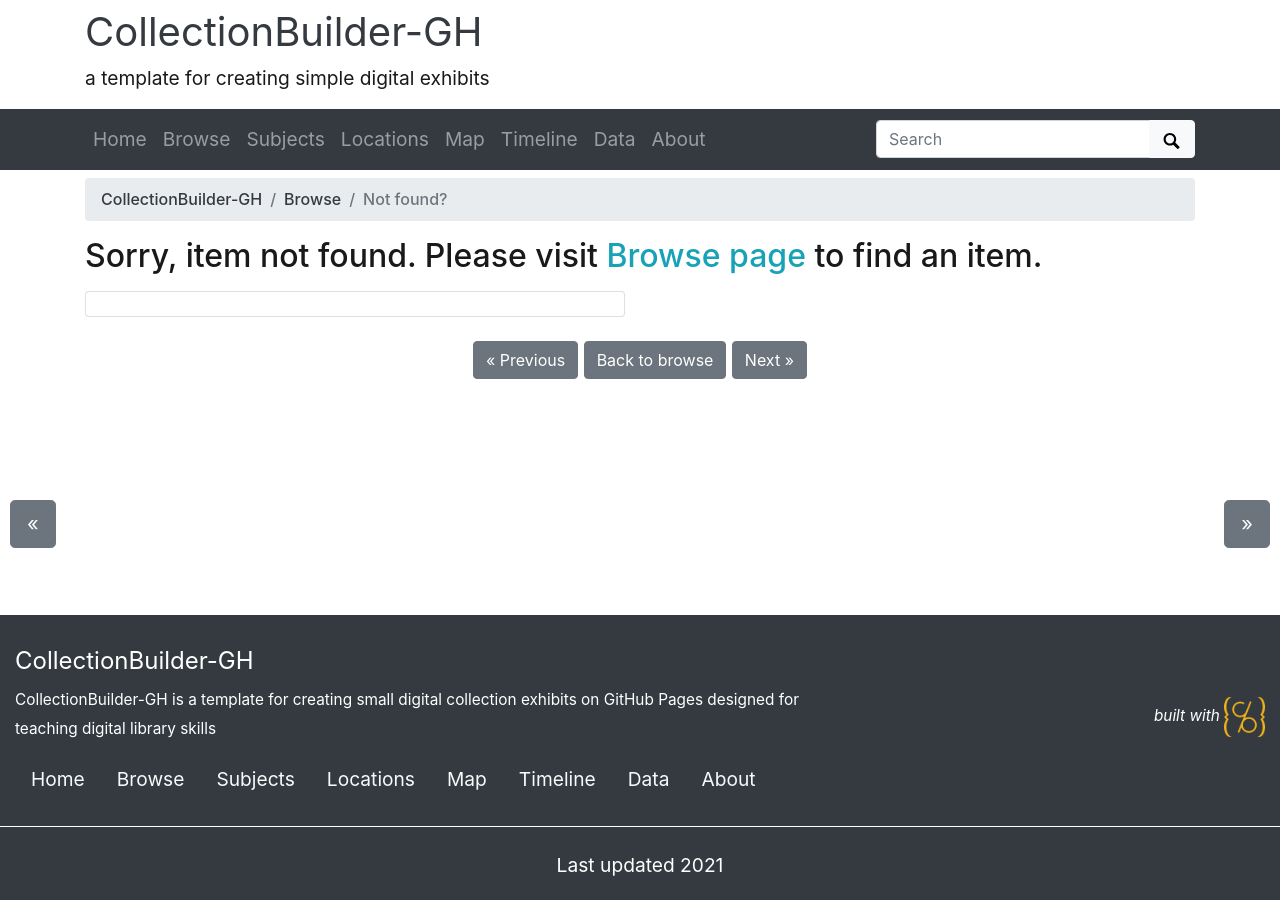
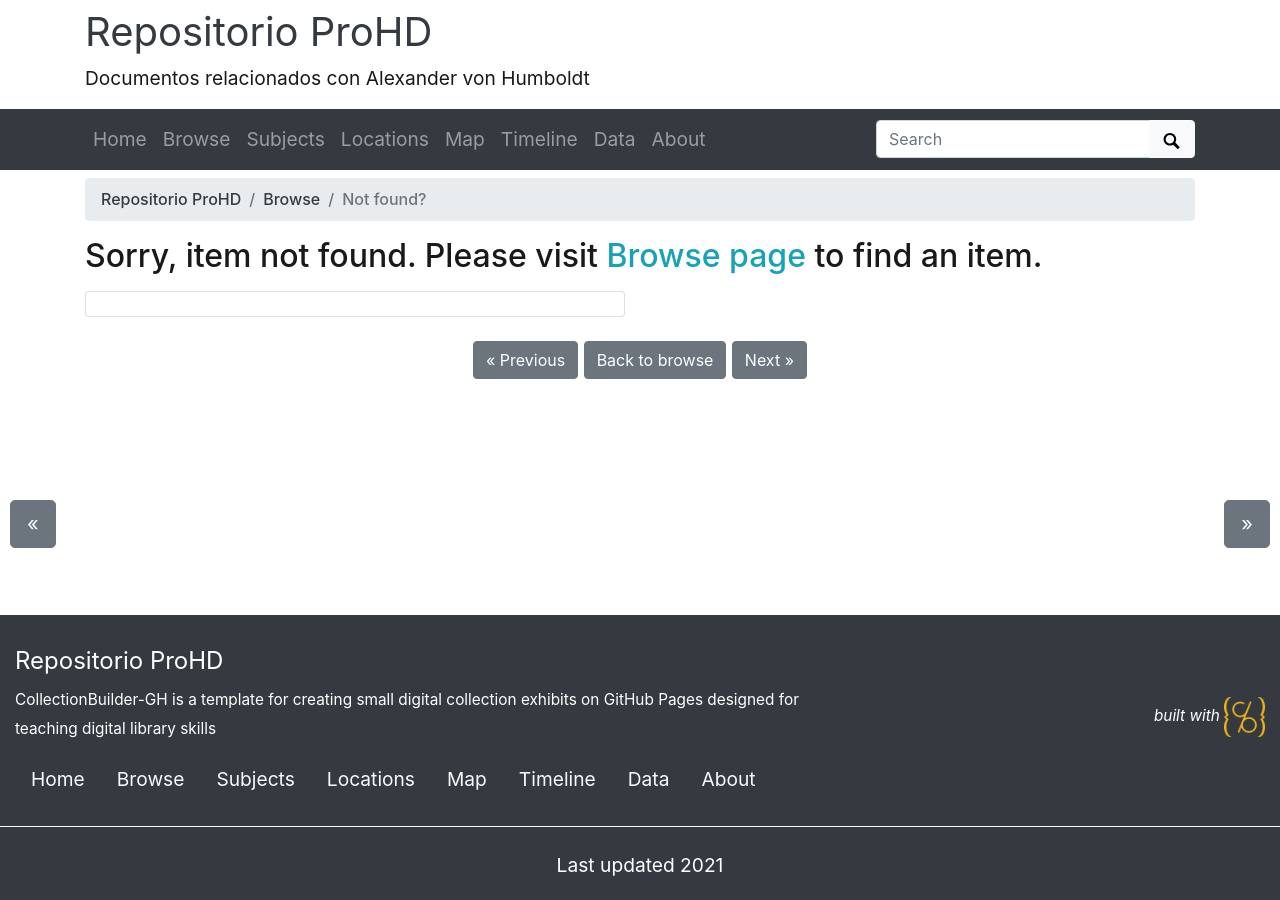
Before and after one commit to arojascastro/prohd-demo, a Jekyll site: the page built from pages/item.md, in a window 1280 px wide. Built offline with Jekyll 4.4.1, drawn with Linux system fonts in a browser that asks for light colours.

Commit message:
Update _config.yml

```diff
--- a/_config.yml
+++ b/_config.yml
@@ -20,9 +20,9 @@ source-code: https://github.com/CollectionBuilder/collectionbuilder-gh
 # SITE SETTINGS
 #
 # title of site appears in banner
-title: CollectionBuilder-GH
+title: Repositorio ProHD
 # tagline, a short phrase that will appear throughout the site in the top banner
-tagline: a template for creating simple digital exhibits
+tagline: Documentos relacionados con Alexander von Humboldt
 # description appears in meta tags and other locations
 # this description might appear in search result lists, keep around 160 characters max
 description: "CollectionBuilder-GH is a template for creating small digital collection exhibits on GitHub Pages designed for teaching digital library skills"
```
